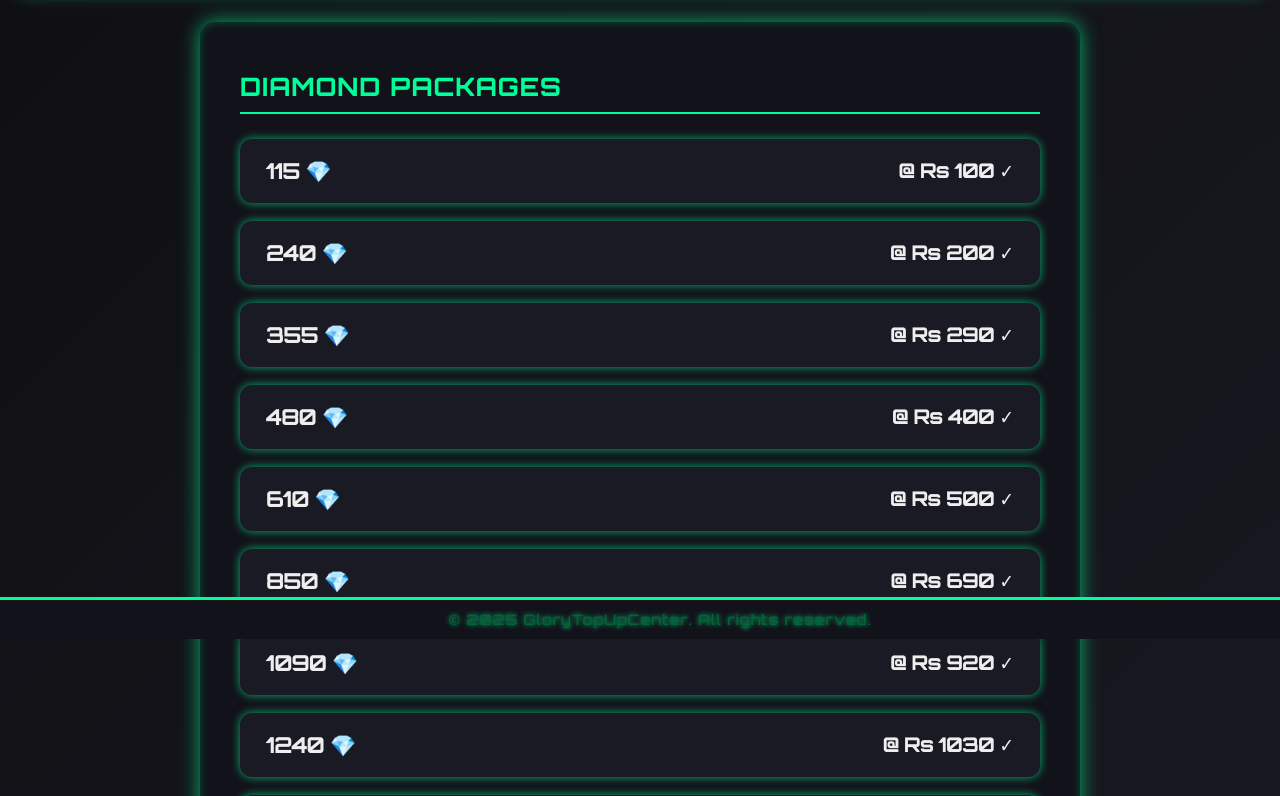
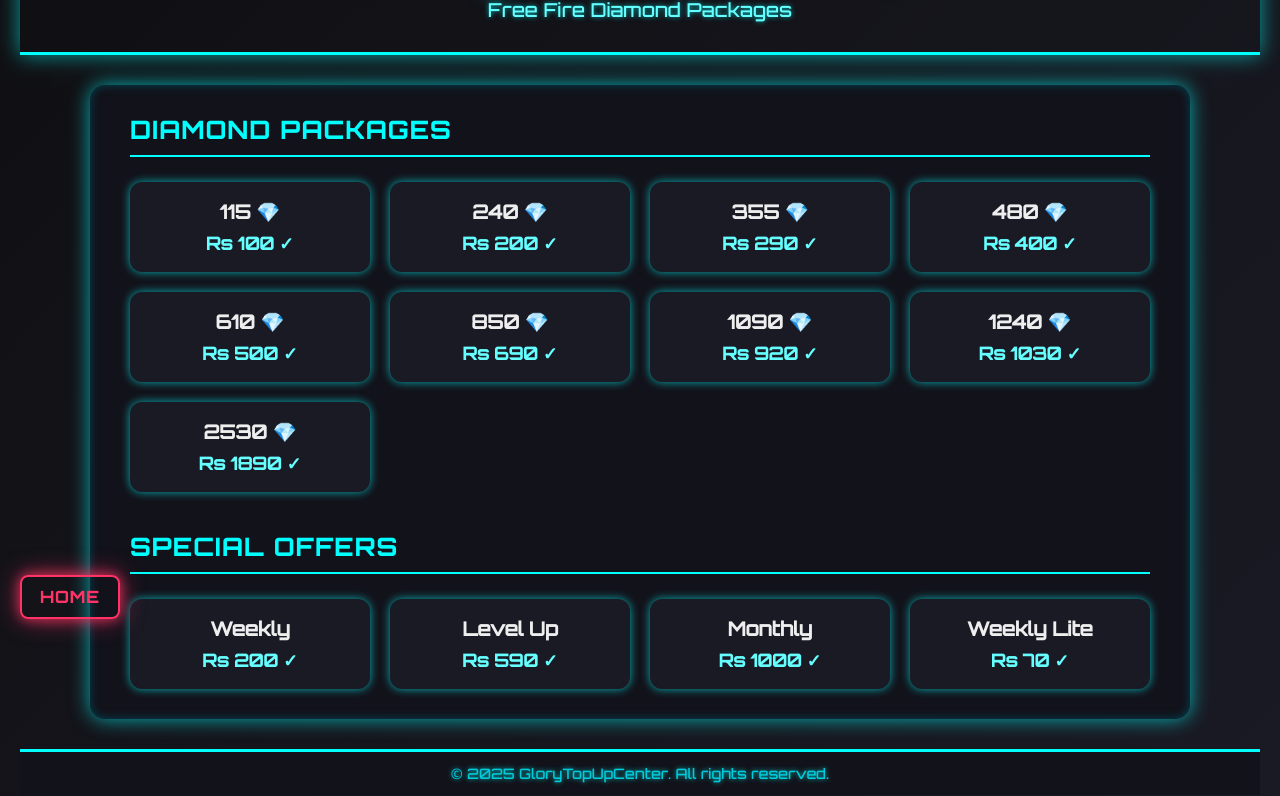
Before and after one commit to Enosh539/Glory-Topup-center, a plain HTML site: page freefire.html in a window 1280 px wide. Shown: the part 161-957 px from the top of the page. Drawn offline with Linux system fonts and the light colour scheme.

Commit message:
Update freefire.html

```diff
--- a/freefire.html
+++ b/freefire.html
@@ -7,171 +7,177 @@
   <style>
     @import url('https://fonts.googleapis.com/css2?family=Orbitron:wght@500&display=swap');
 
+    * {
+      box-sizing: border-box;
+      margin: 0;
+      padding: 0;
+    }
+
     body {
-      margin: 0;
-      padding: 20px;
-      font-family: 'Orbitron', 'Segoe UI', Tahoma, Geneva, Verdana, sans-serif;
+      font-family: 'Orbitron', 'Segoe UI', sans-serif;
       background: linear-gradient(135deg, #0f0f12, #1a1a24);
       color: #eee;
+      padding: 30px 20px 20px;
+      min-height: 100vh;
       user-select: none;
-      position: relative;
-      min-height: 100vh;
-      box-sizing: border-box;
+      animation: fadeInBody 1.2s ease-in;
     }
-    /* Back to Home Button */
+
+    @keyframes fadeInBody {
+      from { opacity: 0; transform: translateY(20px); }
+      to { opacity: 1; transform: translateY(0); }
+    }
+
     .back-home {
       position: fixed;
-      top: 20px;
-      right: 20px;
+      bottom: 20px;
+      left: 20px;
       background: transparent;
-      border: 2px solid #00ff99;
+      border: 2px solid #ff3366;
       border-radius: 8px;
       padding: 10px 18px;
-      color: #00ff99;
+      color: #ff3366;
       font-weight: 700;
       font-size: 1rem;
       text-decoration: none;
       text-transform: uppercase;
       letter-spacing: 1.5px;
-      box-shadow:
-        0 0 10px #00ff99aa,
-        0 0 20px #00ff99aa;
-      transition: background-color 0.3s ease, color 0.3s ease;
-      z-index: 1000;
+      box-shadow: 0 0 12px #ff3366aa, 0 0 24px #ff3366aa;
+      transition: all 0.3s ease;
+      z-index: 999;
+      user-select: none;
     }
+
     .back-home:hover {
-      background-color: #00ff99;
-      color: #012a00;
-      box-shadow:
-        0 0 20px #00ffcc,
-        0 0 30px #00ffcc;
+      background-color: #ff3366;
+      color: #ffffff;
+      box-shadow: 0 0 25px #00ffff, 0 0 35px #00ffff;
     }
 
     header {
       text-align: center;
-      padding-bottom: 20px;
-      border-bottom: 3px solid #00ff99;
-      box-shadow: 0 0 15px #00ff99aa;
+      padding: 60px 20px 30px;
+      border-bottom: 3px solid #00ffff;
+      box-shadow: 0 0 20px #00ffff99;
       margin-bottom: 30px;
+      position: relative;
+      z-index: 10;
+      animation: fadeIn 1s ease-out;
     }
+
     header h1 {
-      color: #00ff99;
+      color: #00ffff;
       font-size: 3rem;
       letter-spacing: 6px;
-      text-shadow:
-        0 0 10px #00ff99,
-        0 0 20px #00ff99,
-        0 0 30px #00ff99,
-        0 0 40px #00ff99;
       margin: 0;
+      text-shadow: 0 0 10px #00ffff, 0 0 20px #00ffff;
+      animation: pulseGlow 2.5s infinite ease-in-out;
+      user-select: none;
     }
+
+    @keyframes pulseGlow {
+      0% {
+        text-shadow: 0 0 10px #00ffff, 0 0 20px #00ffff;
+      }
+      50% {
+        text-shadow: 0 0 20px #00ffff, 0 0 40px #00ffff;
+      }
+      100% {
+        text-shadow: 0 0 10px #00ffff, 0 0 20px #00ffff;
+      }
+    }
+
     header p {
-      font-weight: 500;
       font-size: 1.2rem;
-      color: #00ffaa;
-      text-shadow: 0 0 6px #00ffaaaa;
-      margin-top: 6px;
+      color: #66ffff;
+      text-shadow: 0 0 5px #00ffffaa;
+      margin-top: 8px;
+      user-select: none;
     }
+
     main {
-      max-width: 800px;
-      margin: 0 auto 40px auto;
+      max-width: 1100px;
+      margin: auto;
       background: #12121a;
       padding: 30px 40px;
       border-radius: 15px;
-      box-shadow:
-        0 0 20px #00ff99aa,
-        inset 0 0 10px #005533;
-      transition: box-shadow 0.3s ease;
+      box-shadow: 0 0 20px #00ffffaa, inset 0 0 10px #004455;
     }
-    main:hover {
-      box-shadow:
-        0 0 30px #00ffcc,
-        inset 0 0 15px #007755;
-    }
+
     h2 {
-      color: #00ff99;
-      border-bottom: 2px solid #00ff99;
+      color: #00ffff;
+      border-bottom: 2px solid #00ffff;
       padding-bottom: 10px;
       margin-bottom: 25px;
       font-weight: 600;
       text-transform: uppercase;
       letter-spacing: 2px;
+      user-select: none;
     }
-    ul.packages {
-      list-style: none;
-      padding-left: 0;
-      margin: 0;
+
+    .packages-grid {
+      display: grid;
+      gap: 20px;
+      grid-template-columns: repeat(auto-fit, minmax(220px, 1fr));
     }
-    ul.packages li {
+
+    .package {
       background: #1a1a24;
-      margin-bottom: 18px;
-      padding: 18px 25px;
+      padding: 18px 20px;
       border-radius: 12px;
-      box-shadow:
-        0 0 10px #00ff99aa;
-      font-size: 1.3rem;
+      box-shadow: 0 0 10px #00ffffaa;
+      font-size: 1.2rem;
+      font-weight: 600;
+      text-align: center;
+      transition: all 0.3s ease;
       cursor: pointer;
-      transition: background 0.3s ease, box-shadow 0.3s ease;
       user-select: none;
-      border: 1.5px solid transparent;
+    }
+
+    .package:hover {
+      background: #00ffff33;
+      color: #012a2a;
+      box-shadow: 0 0 15px #00ffff;
+      transform: scale(1.05);
+    }
+
+    .package a {
+      text-decoration: none;
+      color: inherit;
       display: flex;
-      justify-content: space-between;
+      flex-direction: column;
       align-items: center;
+      gap: 8px;
     }
-    ul.packages li:hover {
-      background: #00ff9977;
-      color: #012a00;
-      box-shadow:
-        0 0 15px #00ffcc;
-      border-color: #00ffcc;
+
+    .price {
+      font-size: 1.1rem;
+      color: #66ffff;
     }
-    ul.packages li a {
-      color: inherit;
-      font-weight: 700;
-      text-decoration: none;
-      width: 100%;
-      display: flex;
-      justify-content: space-between;
-      align-items: center;
-    }
-    ul.packages li a span.price {
-      min-width: 110px;
-      text-align: right;
-      color: inherit;
-      font-size: 1.2rem;
-    }
+
     footer {
       text-align: center;
-      padding: 10px 20px;
+      margin-top: 30px;
       font-size: 0.9rem;
-      color: #006633;
-      text-shadow:
-        0 0 5px #00ff99bb;
-      letter-spacing: 1px;
-      position: fixed;
-      width: 100%;
-      bottom: 0;
-      left: 0;
+      color: #00ccdd;
+      border-top: 3px solid #00ffff;
+      padding: 12px 0;
       background: #12121a;
-      border-top: 3px solid #00ff99;
+      text-shadow: 0 0 5px #00ffffbb;
+      user-select: none;
     }
-    @media (max-width: 650px) {
+
+    @keyframes fadeIn {
+      from { opacity: 0; transform: translateY(-15px); }
+      to { opacity: 1; transform: translateY(0); }
+    }
+
+    @media (max-width: 480px) {
+      header h1 {
+        font-size: 2rem;
+      }
       main {
         padding: 20px;
-      }
-      ul.packages li {
-        font-size: 1.1rem;
-        padding: 15px 20px;
-      }
-      ul.packages li a span.price {
-        min-width: 90px;
-        font-size: 1.1rem;
-      }
-      .back-home {
-        padding: 8px 14px;
-        font-size: 0.9rem;
-        top: 15px;
-        right: 15px;
       }
     }
   </style>
@@ -187,77 +193,25 @@
 
 <main>
   <h2>Diamond Packages</h2>
-  <ul class="packages">
-    <li>
-      <a href="https://wa.me/919708065981?text=Hello%2C%20I%20would%20like%20to%20order%20115%20diamonds%20package." target="_blank" rel="noopener noreferrer">
-        115 💎 <span class="price">@ Rs 100 ✓</span>
-      </a>
-    </li>
-    <li>
-      <a href="https://wa.me/919708065981?text=Hello%2C%20I%20would%20like%20to%20order%20240%20diamonds%20package." target="_blank" rel="noopener noreferrer">
-        240 💎 <span class="price">@ Rs 200 ✓</span>
-      </a>
-    </li>
-    <li>
-      <a href="https://wa.me/919708065981?text=Hello%2C%20I%20would%20like%20to%20order%20355%20diamonds%20package." target="_blank" rel="noopener noreferrer">
-        355 💎 <span class="price">@ Rs 290 ✓</span>
-      </a>
-    </li>
-    <li>
-      <a href="https://wa.me/919708065981?text=Hello%2C%20I%20would%20like%20to%20order%20480%20diamonds%20package." target="_blank" rel="noopener noreferrer">
-        480 💎 <span class="price">@ Rs 400 ✓</span>
-      </a>
-    </li>
-    <li>
-      <a href="https://wa.me/919708065981?text=Hello%2C%20I%20would%20like%20to%20order%20610%20diamonds%20package." target="_blank" rel="noopener noreferrer">
-        610 💎 <span class="price">@ Rs 500 ✓</span>
-      </a>
-    </li>
-    <li>
-      <a href="https://wa.me/919708065981?text=Hello%2C%20I%20would%20like%20to%20order%20850%20diamonds%20package." target="_blank" rel="noopener noreferrer">
-        850 💎 <span class="price">@ Rs 690 ✓</span>
-      </a>
-    </li>
-    <li>
-      <a href="https://wa.me/919708065981?text=Hello%2C%20I%20would%20like%20to%20order%201090%20diamonds%20package." target="_blank" rel="noopener noreferrer">
-        1090 💎 <span class="price">@ Rs 920 ✓</span>
-      </a>
-    </li>
-    <li>
-      <a href="https://wa.me/919708065981?text=Hello%2C%20I%20would%20like%20to%20order%201240%20diamonds%20package." target="_blank" rel="noopener noreferrer">
-        1240 💎 <span class="price">@ Rs 1030 ✓</span>
-      </a>
-    </li>
-    <li>
-      <a href="https://wa.me/919708065981?text=Hello%2C%20I%20would%20like%20to%20order%202530%20diamonds%20package." target="_blank" rel="noopener noreferrer">
-        2530 💎 <span class="price">@ Rs 1890 ✓</span>
-      </a>
-    </li>
-  </ul>
+  <div class="packages-grid">
+    <div class="package"><a href="https://wa.me/9841882081?text=Hello,%20I%20want%20115%20diamonds.">115 💎 <span class="price">Rs 100 ✓</span></a></div>
+    <div class="package"><a href="https://wa.me/9841882081?text=Hello,%20I%20want%20240%20diamonds.">240 💎 <span class="price">Rs 200 ✓</span></a></div>
+    <div class="package"><a href="https://wa.me/9841882081?text=Hello,%20I%20want%20355%20diamonds.">355 💎 <span class="price">Rs 290 ✓</span></a></div>
+    <div class="package"><a href="https://wa.me/9841882081?text=Hello,%20I%20want%20480%20diamonds.">480 💎 <span class="price">Rs 400 ✓</span></a></div>
+    <div class="package"><a href="https://wa.me/9841882081?text=Hello,%20I%20want%20610%20diamonds.">610 💎 <span class="price">Rs 500 ✓</span></a></div>
+    <div class="package"><a href="https://wa.me/9841882081?text=Hello,%20I%20want%20850%20diamonds.">850 💎 <span class="price">Rs 690 ✓</span></a></div>
+    <div class="package"><a href="https://wa.me/9841882081?text=Hello,%20I%20want%201090%20diamonds.">1090 💎 <span class="price">Rs 920 ✓</span></a></div>
+    <div class="package"><a href="https://wa.me/9841882081?text=Hello,%20I%20want%201240%20diamonds.">1240 💎 <span class="price">Rs 1030 ✓</span></a></div>
+    <div class="package"><a href="https://wa.me/9841882081?text=Hello,%20I%20want%202530%20diamonds.">2530 💎 <span class="price">Rs 1890 ✓</span></a></div>
+  </div>
 
-  <h2>Special Offers</h2>
-  <ul class="packages">
-    <li>
-      <a href="https://wa.me/919708065981?text=Hello%2C%20I%20would%20like%20to%20order%20the%20Weekly%20package." target="_blank" rel="noopener noreferrer">
-        Weekly <span class="price">@ Rs 200 ✓</span>
-      </a>
-    </li>
-    <li>
-      <a href="https://wa.me/919708065981?text=Hello%2C%20I%20would%20like%20to%20order%20the%20Level%20Up%20package." target="_blank" rel="noopener noreferrer">
-        Level Up <span class="price">@ Rs 590 ✓</span>
-      </a>
-    </li>
-    <li>
-      <a href="https://wa.me/919708065981?text=Hello%2C%20I%20would%20like%20to%20order%20the%20Monthly%20package." target="_blank" rel="noopener noreferrer">
-        Monthly <span class="price">@ Rs 1000 ✓</span>
-      </a>
-    </li>
-    <li>
-      <a href="https://wa.me/919708065981?text=Hello%2C%20I%20would%20like%20to%20order%20the%20Weekly%20Lite%20package." target="_blank" rel="noopener noreferrer">
-        Weekly Lite <span class="price">@ Rs 70 ✓</span>
-      </a>
-    </li>
-  </ul>
+  <h2 style="margin-top: 40px;">Special Offers</h2>
+  <div class="packages-grid">
+    <div class="package"><a href="https://wa.me/9841882081?text=Hello,%20I%20want%20the%20Weekly%20package.">Weekly <span class="price">Rs 200 ✓</span></a></div>
+    <div class="package"><a href="https://wa.me/9841882081?text=Hello,%20I%20want%20the%20Level%20Up%20package.">Level Up <span class="price">Rs 590 ✓</span></a></div>
+    <div class="package"><a href="https://wa.me/9841882081?text=Hello,%20I%20want%20the%20Monthly%20package.">Monthly <span class="price">Rs 1000 ✓</span></a></div>
+    <div class="package"><a href="https://wa.me/9841882081?text=Hello,%20I%20want%20the%20Weekly%20Lite%20package.">Weekly Lite <span class="price">Rs 70 ✓</span></a></div>
+  </div>
 </main>
 
 <footer>
```
